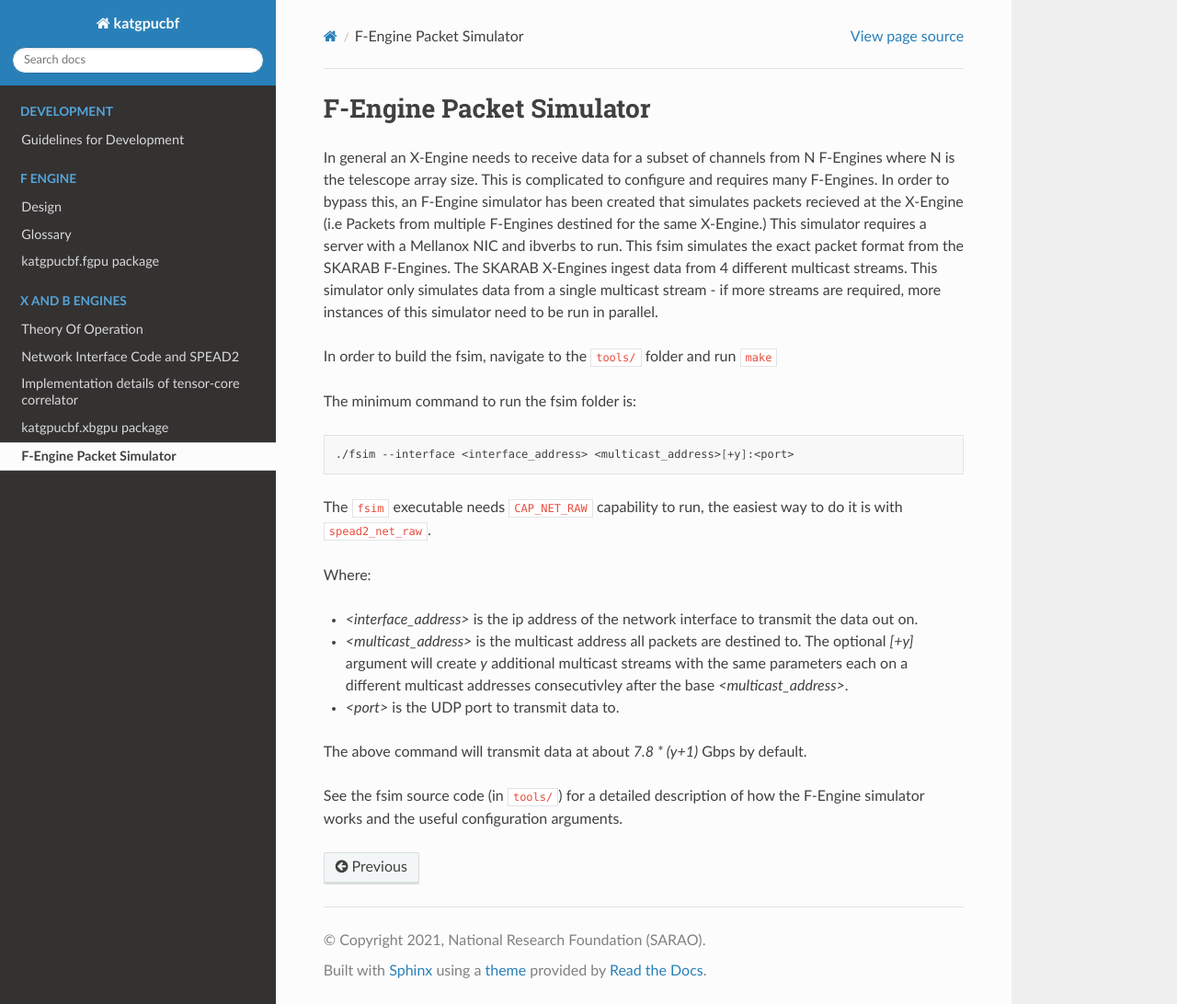
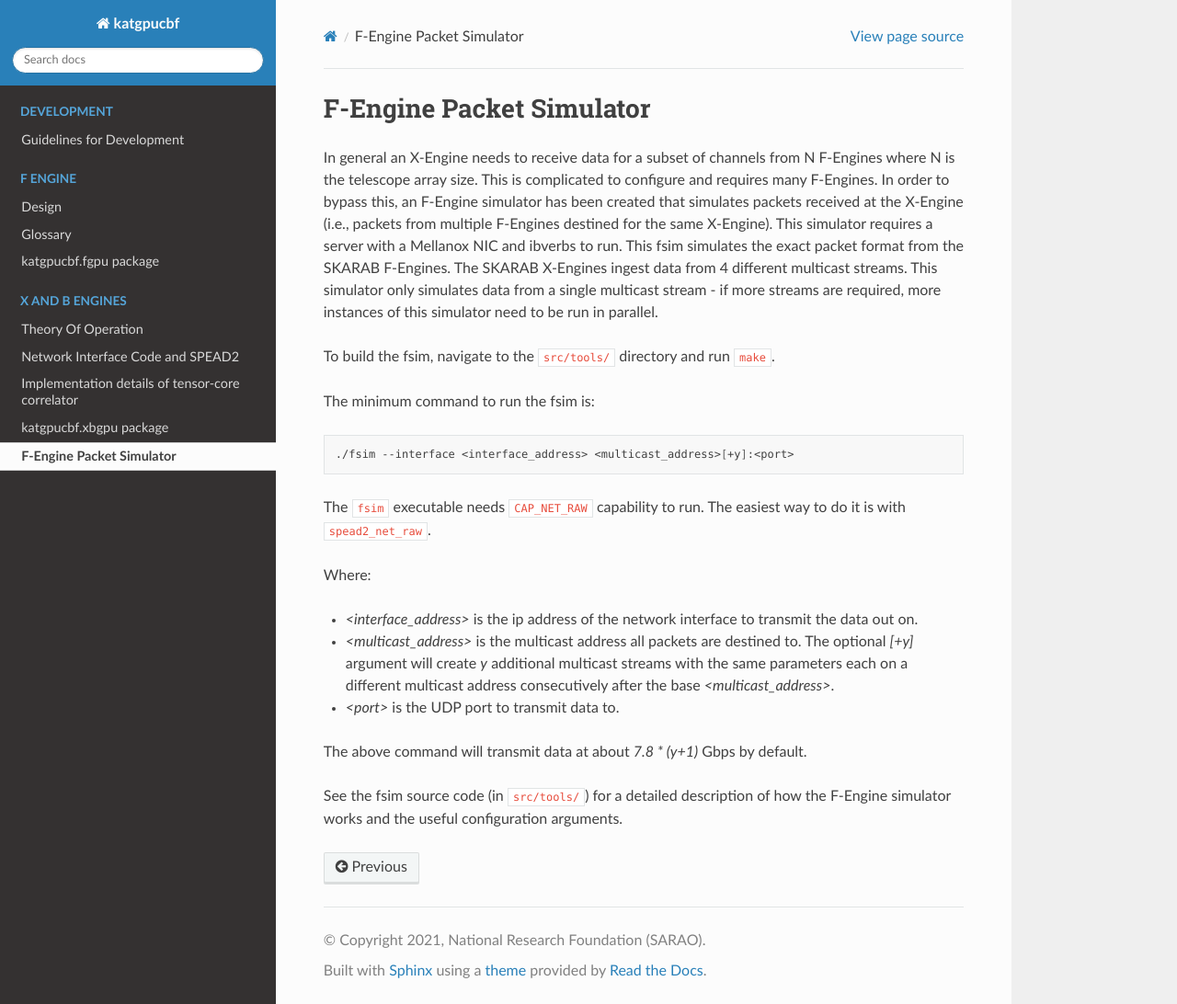
Before and after one commit to ska-sa/katgpucbf, a Sphinx documentation site: the page built from doc/fsim.rst, in a window 1280 px wide and 1092 px high. Shown: the whole window at 92% size. Built offline with Sphinx 7.4.7 and the Read the Docs theme 2.0.0, drawn with Linux system fonts in a browser that asks for light colours; formulas are drawn with MathJax 3; the version number could not be read and is left out.

Commit message:
Correct various typos in documentation
Co-authored-by: Bruce Merry <1963944+bmerry@users.noreply.github.com>

```diff
--- a/doc/fsim.rst
+++ b/doc/fsim.rst
@@ -4,23 +4,23 @@ F-Engine Packet Simulator
 In general an X-Engine needs to receive data for a subset of channels
 from N F-Engines where N is the telescope array size. This is complicated to
 configure and requires many F-Engines. In order to bypass this, an F-Engine
-simulator has been created that simulates packets recieved at the X-Engine (i.e
-Packets from multiple F-Engines destined for the same X-Engine.) This simulator
+simulator has been created that simulates packets received at the X-Engine (i.e.,
+packets from multiple F-Engines destined for the same X-Engine). This simulator
 requires a server with a Mellanox NIC and ibverbs to run. This fsim simulates
 the exact packet format from the SKARAB F-Engines. The SKARAB X-Engines ingest
 data from 4 different multicast streams. This simulator only simulates data from
 a single multicast stream - if more streams are required, more instances of this
 simulator need to be run in parallel.
 
-In order to build the fsim, navigate to the ``tools/`` folder and run ``make``
+To build the fsim, navigate to the ``src/tools/`` directory and run ``make``.
 
-The minimum command to run the fsim folder is:
+The minimum command to run the fsim is:
 
 .. code-block:: bash
 
     ./fsim --interface <interface_address> <multicast_address>[+y]:<port>
 
-The ``fsim`` executable needs ``CAP_NET_RAW`` capability to run, the easiest
+The ``fsim`` executable needs ``CAP_NET_RAW`` capability to run. The easiest
 way to do it is with ``spead2_net_raw``.
 
 Where:
@@ -29,11 +29,11 @@ Where:
   the data out on.
 - `<multicast_address>` is the multicast address all packets are destined to.
   The optional `[+y]` argument will create `y` additional multicast streams
-  with the same parameters each on a different multicast addresses
-  consecutivley after the base `<multicast_address>`.
+  with the same parameters each on a different multicast address
+  consecutively after the base `<multicast_address>`.
 - `<port>` is the UDP port to transmit data to.
 
 The above command will transmit data at about `7.8 * (y+1)` Gbps by default.
 
-See the fsim source code (in ``tools/``) for a  detailed description of how the
+See the fsim source code (in ``src/tools/``) for a  detailed description of how the
 F-Engine simulator works and the useful configuration arguments.
```
Also changed, not shown: README.md (+2 -2 lines).
